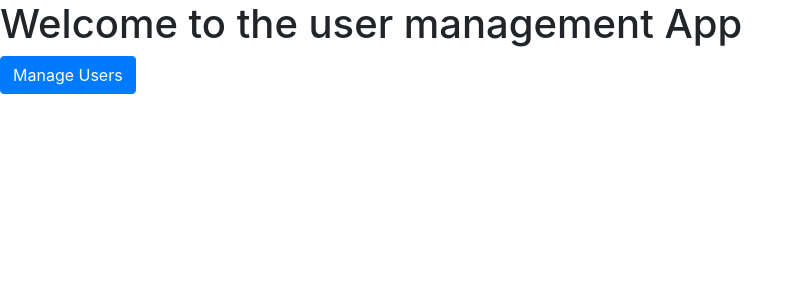
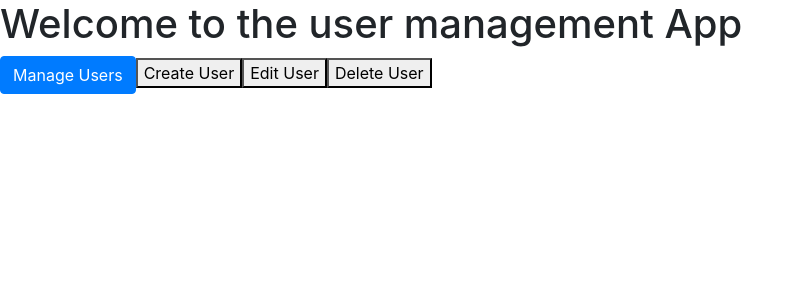
Before and after one commit to boriswaguia/user-mgmt-app, an Angular app in the folder user-mgmt-app/: page /users in a window 1280 px wide. Before the commit this address led to /. Shown: the top 300 px of the page, without its empty margins (0-804 px from the left). Built offline with nearby package versions, Linux system fonts and the light colour scheme.

Commit message:
Add routing to users module

```diff
--- a/user-mgmt-app/src/app/app.component.ts
+++ b/user-mgmt-app/src/app/app.component.ts
@@ -1,4 +1,5 @@
 import { Component } from '@angular/core'
+import { Router } from '@angular/router';
 
 @Component({
     selector: 'app-root',
@@ -8,8 +9,9 @@ import { Component } from '@angular/core'
 export class AppComponent {
     title = 'user-mgmt-app'
 
+    constructor(private router: Router) {}
 
     openUserManagementUI(): void {
-
+      this.router.navigate(["/users"]);
     }
 }
--- a/user-mgmt-app/src/app/app.module.ts
+++ b/user-mgmt-app/src/app/app.module.ts
@@ -3,10 +3,11 @@ import { BrowserModule } from '@angular/platform-browser'
 
 import { AppRoutingModule } from './app-routing.module'
 import { AppComponent } from './app.component'
+import { UsersModule } from './users/users.module'
 
 @NgModule({
     declarations: [AppComponent],
-    imports: [BrowserModule, AppRoutingModule],
+    imports: [BrowserModule, AppRoutingModule, UsersModule],
     providers: [],
     bootstrap: [AppComponent],
 })
--- a/user-mgmt-app/src/app/users/users-routing.module.ts
+++ b/user-mgmt-app/src/app/users/users-routing.module.ts
@@ -1,7 +1,13 @@
 import { NgModule } from '@angular/core';
 import { RouterModule, Routes } from '@angular/router';
+import { UsersComponent } from './users/users.component';
 
-const routes: Routes = [];
+const routes: Routes = [
+  {
+    path: "users",
+    component: UsersComponent
+  }
+];
 
 @NgModule({
   imports: [RouterModule.forChild(routes)],
--- a/user-mgmt-app/src/app/users/users.module.ts
+++ b/user-mgmt-app/src/app/users/users.module.ts
@@ -2,10 +2,11 @@ import { NgModule } from '@angular/core';
 import { CommonModule } from '@angular/common';
 
 import { UsersRoutingModule } from './users-routing.module';
+import { UsersComponent } from './users/users.component';
 
 
 @NgModule({
-  declarations: [],
+  declarations: [UsersComponent],
   imports: [
     CommonModule,
     UsersRoutingModule
--- /dev/null
+++ b/user-mgmt-app/src/app/users/users/users.component.html
@@ -0,0 +1,8 @@
+<button>Create User</button>
+<button>Edit User</button>
+<button>Delete User</button>
+
+<!-- List of users-->
+<table>
+
+</table>
--- /dev/null
+++ b/user-mgmt-app/src/app/users/users/users.component.ts
@@ -0,0 +1,15 @@
+import { Component, OnInit } from '@angular/core';
+
+@Component({
+  selector: 'app-users',
+  templateUrl: './users.component.html',
+  styleUrls: ['./users.component.scss']
+})
+export class UsersComponent implements OnInit {
+
+  constructor() { }
+
+  ngOnInit(): void {
+  }
+
+}
```
Also changed, not shown: user-mgmt-app/src/app/users/users/users.component.scss (added), 1 other file (tests, documents, lock files or other folders).
